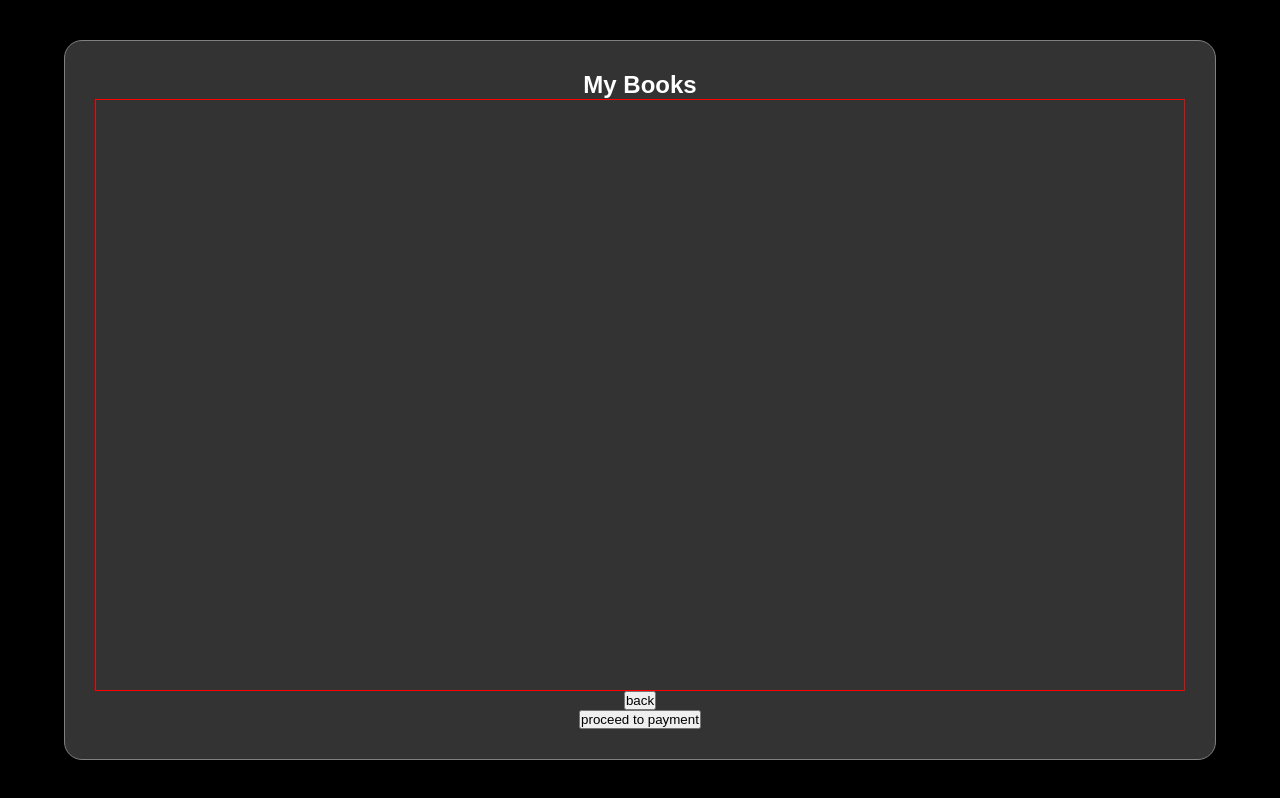
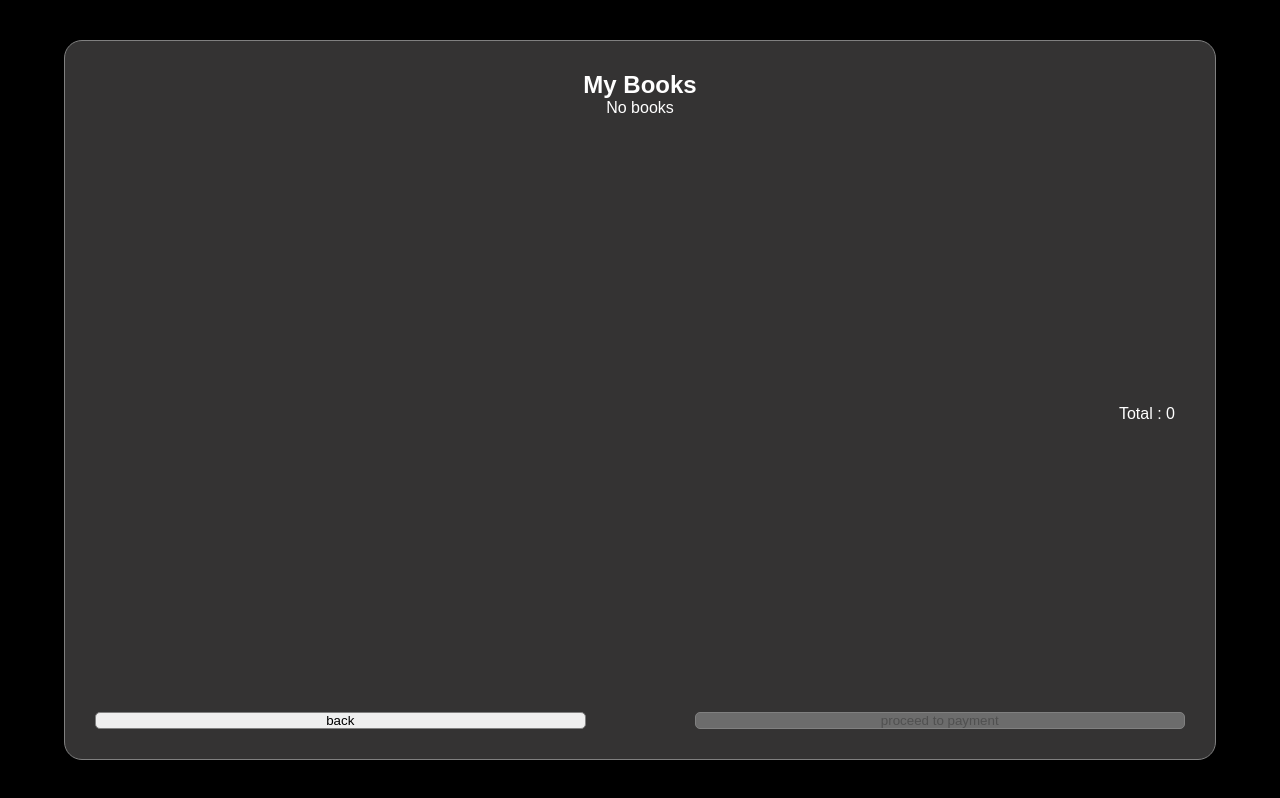
Before and after one commit to juneladedja/Muscles-developers-gym-website, a React (Vite) app: page /book in a window 1280 px wide. Built offline with nearby package versions, Linux system fonts and the light colour scheme; a web font is replaced by a local one.

Commit message:
added checkout forms

```diff
--- a/src/Book.css
+++ b/src/Book.css
@@ -1,13 +1,11 @@
-
-
-.book-container{
+.book-container {
   display: flex;
   width: 100%;
   height: 100vh;
   background-color: black;
 }
 
-.book{
+.book {
   color: white;
 
   display: flex;
@@ -29,17 +27,63 @@
   -ms-overflow-style: none;
 }
 
-.book-list{
+.book-list {
+  display: flex;
+  flex-direction: column;
+  justify-content: top;
   list-style: none;
-  border: 1px solid red;
+  border: 1px solid rgb(255, 255, 255);
+  border-radius: 8px;
   width: 100%;
-  height: 100%;
+  overflow-y: scroll;
+  padding-top: 10px;
+  padding-left: 10px;
+  padding-right: 10px;
 }
 
-.book-item{
+.book-list::-webkit-scrollbar {
+  display: none;
+}
+
+.book-item {
   font-size: 12px;
-  border: 1px solid rgb(0, 255, 115);
+  border: 1px solid gray;
   border-radius: 8px;
   width: fit-content;
   height: fit-content;
+  display: flex;
+  flex-direction: column;
+  padding: 20px;
+  margin:  20px auto;
 }
+
+.book-item strong {
+  margin-bottom: 5px;
+}
+
+.book-item button {
+  width: 100%;
+  max-width: 400px;
+  margin: 20px auto;
+}
+
+.btn-container-book {
+  display: flex;
+  justify-content: space-between;
+  width: 100%;
+  margin-top: auto;
+}
+
+.btn-container-book button {
+  width: 45%;
+  border: 1px solid gray;
+  border-radius: 5px;
+}
+
+.total-resume{
+  width: fit-content;
+  height: 40px;
+  margin-left: auto;
+  margin-top: auto;
+  padding: 10px;
+}
--- a/src/Book.jsx
+++ b/src/Book.jsx
@@ -4,7 +4,7 @@ import { GlobalContext } from "./GlobalContext";
 import { useNavigate } from "react-router-dom";
 
 function Book() {
-  // const { bookings, setBookings } = useContext(GlobalContext);
+  const { bookings, setBookings, setScrollBlocked } = useContext(GlobalContext);
 
   const [savedBookings, setSavedBookings] = useState([]);
 
@@ -24,9 +24,13 @@ function Book() {
     setSavedBookings(updatedBookings);
     localStorage.setItem("bookings", JSON.stringify(updatedBookings));
     // setBookings(() => updatedBookings);
+    const updatedBookingsState = [...bookings];
+    updatedBookingsState.splice(index, 1);
+    setBookings(updatedBookingsState);
   }
   const navigateToHome = useNavigate();
   function backToHome() {
+    setScrollBlocked(false);
     navigateToHome("../homepage");
   }
 
@@ -34,12 +38,22 @@ function Book() {
   function goToPayment() {
     checkout("../checkout");
   }
+
+  function calculateTotal() {
+    let total = 0;
+    savedBookings.forEach((booking) => {
+      total += booking.totalPrice;
+    });
+    return total;
+  }
   return (
     <>
       <div className="book-container">
         <div className="book">
           <h2>My Books</h2>
-
+          {savedBookings.length === 0 ? (
+            <p>No books</p>
+          ) : (
             <ul className="book-list">
               {savedBookings.map((booking, index) => (
                 <li className="book-item" key={index}>
@@ -48,12 +62,22 @@ function Book() {
                   <strong>adults : {booking.baggages}</strong>
                   <strong>destination : {booking.selectedOption}</strong>
                   <strong>selected date : {booking.selectedDate}</strong>
+                  <strong>price: : {booking.totalPrice}</strong>
                   <button onClick={() => deleteItem(index)}>delete</button>
                 </li>
               ))}
             </ul>
+          )}
+          <div className="total-resume">
+            <p>Total : {calculateTotal()} </p>
+          </div>
+
+          <div className="btn-container-book">
             <button onClick={backToHome}>back</button>
-          <button onClick={goToPayment}>proceed to payment</button>
+            <button onClick={goToPayment} disabled={savedBookings.length === 0}>
+              proceed to payment
+            </button>
+          </div>
         </div>
       </div>
     </>
--- a/src/Checkout.css
+++ b/src/Checkout.css
@@ -1,4 +1,4 @@
-.checkoutContainer{
+.checkoutContainer {
   width: 100%;
   height: 100vh;
   display: flex;
@@ -7,7 +7,7 @@
   color: white;
 }
 
-.headerContainer{
+.headerContainer {
   width: fit-content;
   height: fit-content;
   margin-left: auto;
@@ -18,13 +18,12 @@
     border: 1px solid wheat;
 } */
 
-.progress-checkout-container{
+.progress-checkout-container {
   width: fit-content;
   width: 100%;
   display: flex;
   margin-top: 50px;
   justify-content: space-around;
-
 }
 
 /* .step-check{
@@ -61,7 +60,7 @@
     flex-direction: column;
 } */
 
-.form-container{
+.form-container {
   border: 1px solid grey;
   border-radius: 8px;
   margin: auto;
@@ -72,24 +71,24 @@
   padding: 10px;
 }
 
-.form-title{
+.form-title {
   margin: 20px auto;
   width: fit-content;
   font-size: 22px;
 }
 
-.checkout-form{
+.checkout-form {
   height: fit-content;
   display: flex;
   flex-direction: column;
   align-items: center;
 }
 
-.input-line{
-    margin:10px;
+.input-line {
+  margin: 10px;
 }
 
-.purchase-btn{
+.purchase-btn {
   margin-top: 20px;
   background-color: transparent;
   color: white;
@@ -98,15 +97,27 @@
   border-radius: 4px;
 }
 
-
-.summary-container{
+.summary-container {
   display: flex;
   flex-direction: column;
   justify-content: center;
   width: 100%;
-
 }
 
 .summary-container > h3 {
   margin-top: 20px;
 }
+
+.goBackHome {
+  width: fit-content;
+  margin: 40px auto;
+}
+
+.goBackHome button {
+  border-radius: 5px;
+  border: 1px solid red;
+  background-color: transparent;
+  border: 1px solid gray;
+  color: white;
+  padding: 5px;
+}
--- a/src/Drop.jsx
+++ b/src/Drop.jsx
@@ -27,6 +27,7 @@ function Drop() {
     bookDestination,
     newBooking,
     setNewBooking,
+    totalPrice, setTotalPrice
   } = useContext(GlobalContext);
 
   // console.log(selectedOption);
@@ -69,7 +70,7 @@ function Drop() {
 
   const [showModal, setShowModal] = useState(false);
 
-  const [totalPrice, setTotalPrice] = useState(0);
+  // const [totalPrice, setTotalPrice] = useState(0);
 
   const handleSubmit = () => {
     const totalPrices = adults * 70000 + child * 50000 + baggages * 1000;
@@ -79,12 +80,14 @@ function Drop() {
   };
 
   const handleConfirm = () => {
+
     const newBooking1 = {
       adults: adults,
       child: child,
       baggages: baggages,
       selectedOption: selectedOption,
       selectedDate: String(selectedDate),
+      totalPrice:totalPrice
     };
 
     bookDestination(newBooking1);
--- a/src/GlobalContext.jsx
+++ b/src/GlobalContext.jsx
@@ -4,19 +4,17 @@ export const GlobalContext = createContext();
 function GlobalProvider({ children }) {
   const [scroll, setScroll] = useState(false);
 
-
   const [selectedDate, setSelectedDate] = useState("");
   const [adults, setAdults] = useState(0);
   const [child, setChild] = useState(0);
   const [baggages, setBaggages] = useState(0);
   const [selectedOption, setSelectedOption] = useState("");
-
+  const [totalPrice, setTotalPrice] = useState(0);
 
   const [showOptions, setShowOptions] = useState(false);
 
   const [bookings, setBookings] = useState([]);
   const [scrollBlocked, setScrollBlocked] = useState(false);
-
 
   // useEffect(() => {
   //   // Carica le prenotazioni dal localStorage quando il componente viene montato
@@ -31,7 +29,6 @@ function GlobalProvider({ children }) {
   //   localStorage.setItem("bookings", JSON.stringify(bookings));
   // }, [bookings]);
 
-
   function log() {
     console.log({
       adults: adults,
@@ -43,7 +40,7 @@ function GlobalProvider({ children }) {
   }
 
   function bookDestination(newBooking) {
-    setBookings(bookings => [...bookings, newBooking]);
+    setBookings((bookings) => [...bookings, newBooking]);
     localStorage.setItem("bookings", JSON.stringify(bookings));
 
     console.log(bookings);
@@ -54,10 +51,8 @@ function GlobalProvider({ children }) {
     setTimeout(() => {
       console.log("settimeout");
       console.log(bookings);
-
     }, 3000);
-
-  },[bookings])
+  }, [bookings]);
   const planetBackgrounds = {
     moon: "linear-gradient(135deg, #4F74C0, #24395C)",
     mars: "linear-gradient(135deg, #D74B4B, #673E3E)",
@@ -91,6 +86,8 @@ function GlobalProvider({ children }) {
     scrollBlocked,
     setScrollBlocked,
     bookDestination,
+    totalPrice,
+    setTotalPrice,
   };
   return (
     <GlobalContext.Provider value={value}>{children}</GlobalContext.Provider>
--- a/src/OrderSummary.jsx
+++ b/src/OrderSummary.jsx
@@ -1,8 +1,15 @@
 import React from "react";
+import { useNavigate } from "react-router-dom";
 
 const OrderSummary = ({ billingData }) => {
+  const returnAtHome = useNavigate()
+
+function returnToHome(){
+  returnAtHome("../homepage")
+}
   return (
-    <div className="summary-container">
+    <>
+        <div className="summary-container">
       <h2 className="trip_booked_h2">Your trip has been booked!</h2>
       <h2>Summary:</h2>
       <h3>Country: {billingData.country}</h3>
@@ -11,6 +18,11 @@ const OrderSummary = ({ billingData }) => {
       <h3>Zip Code: {billingData.zipcode}</h3>
       <h3>Your Ticket has been sent to your mail</h3>
     </div>
+    <div className="goBackHome">
+      <button onClick={returnToHome}>go back home</button>
+    </div>
+
+    </>
   );
 };
 
```
Lines whose indentation alone changed are shown as unchanged.
